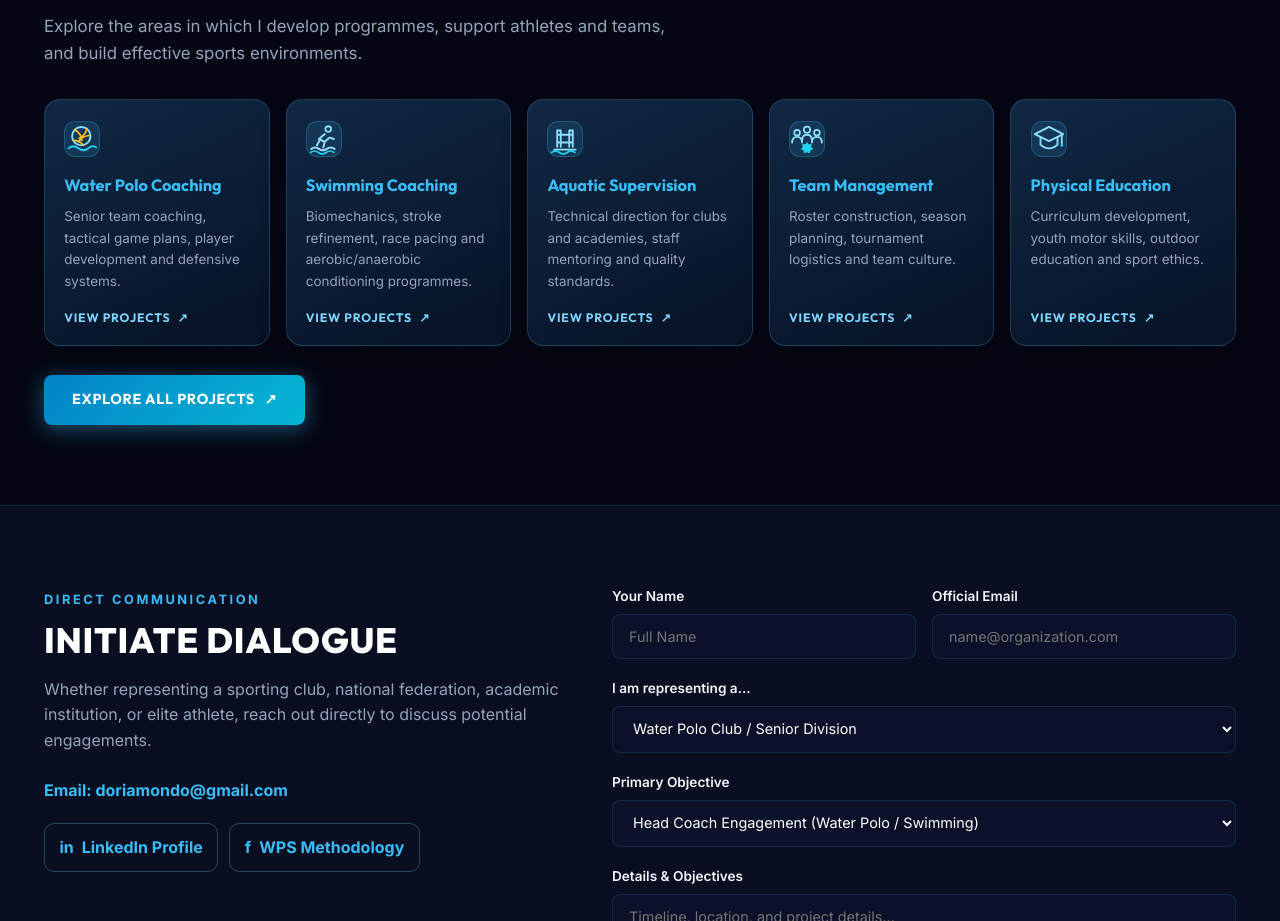
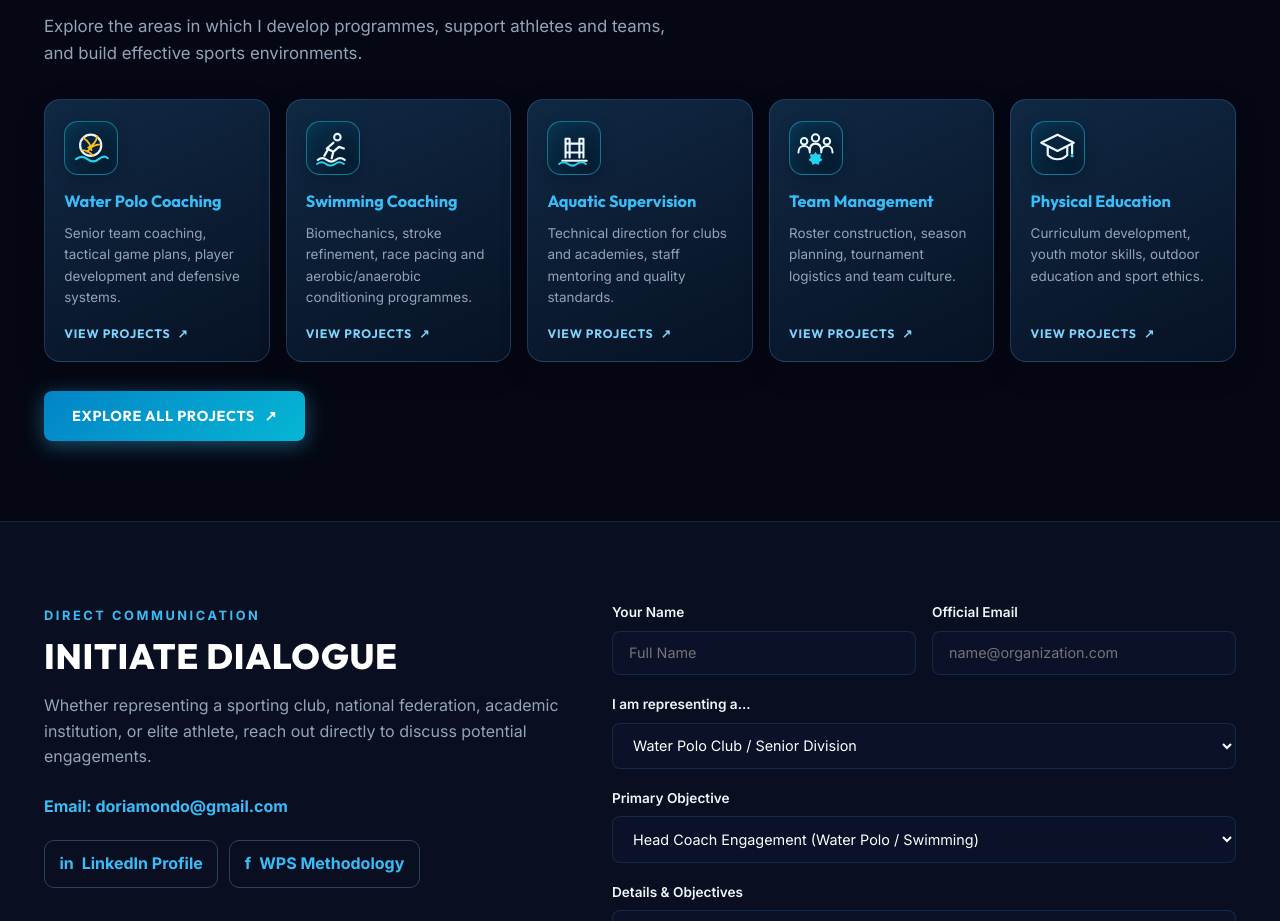
Before and after one commit to Liviowp/liviococozza.github.io, a plain HTML site: page index.html in a window 1280 px wide. Shown: the part 5270-6191 px from the top of the page. Drawn offline with Linux system fonts and the light colour scheme.

Commit message:
Style custom aquatic icons in professional services cards

```diff
--- a/css/homepage-reference.css
+++ b/css/homepage-reference.css
@@ -1487,3 +1487,20 @@ html body header.site-nav {
   #services .card-grid--services{grid-template-columns:1fr !important}
   #services .info-card{min-height:0}
 }
+
+
+/* Professional Services — distinctive aquatic line icons */
+#services .service-card-icon{
+  width:54px;height:54px;margin-bottom:1rem;border-radius:14px;
+  color:#eaf8ff;background:linear-gradient(145deg,rgba(9,49,76,.88),rgba(5,22,42,.96));
+  border:1px solid rgba(34,190,230,.52);
+  box-shadow:inset 0 0 16px rgba(34,190,230,.08),0 5px 16px rgba(0,0,0,.2);
+}
+#services .service-card-icon svg{display:block;width:39px;height:39px;overflow:visible}
+#services .info-card:hover .service-card-icon{
+  border-color:rgba(34,211,238,.85);
+  box-shadow:inset 0 0 18px rgba(34,190,230,.13),0 0 18px rgba(34,190,230,.16);
+  transform:translateY(-2px);
+}
+#services .service-card-icon{transition:transform .22s ease,border-color .22s ease,box-shadow .22s ease}
+@media(max-width:700px){#services .service-card-icon{width:48px;height:48px}#services .service-card-icon svg{width:35px;height:35px}}
```
